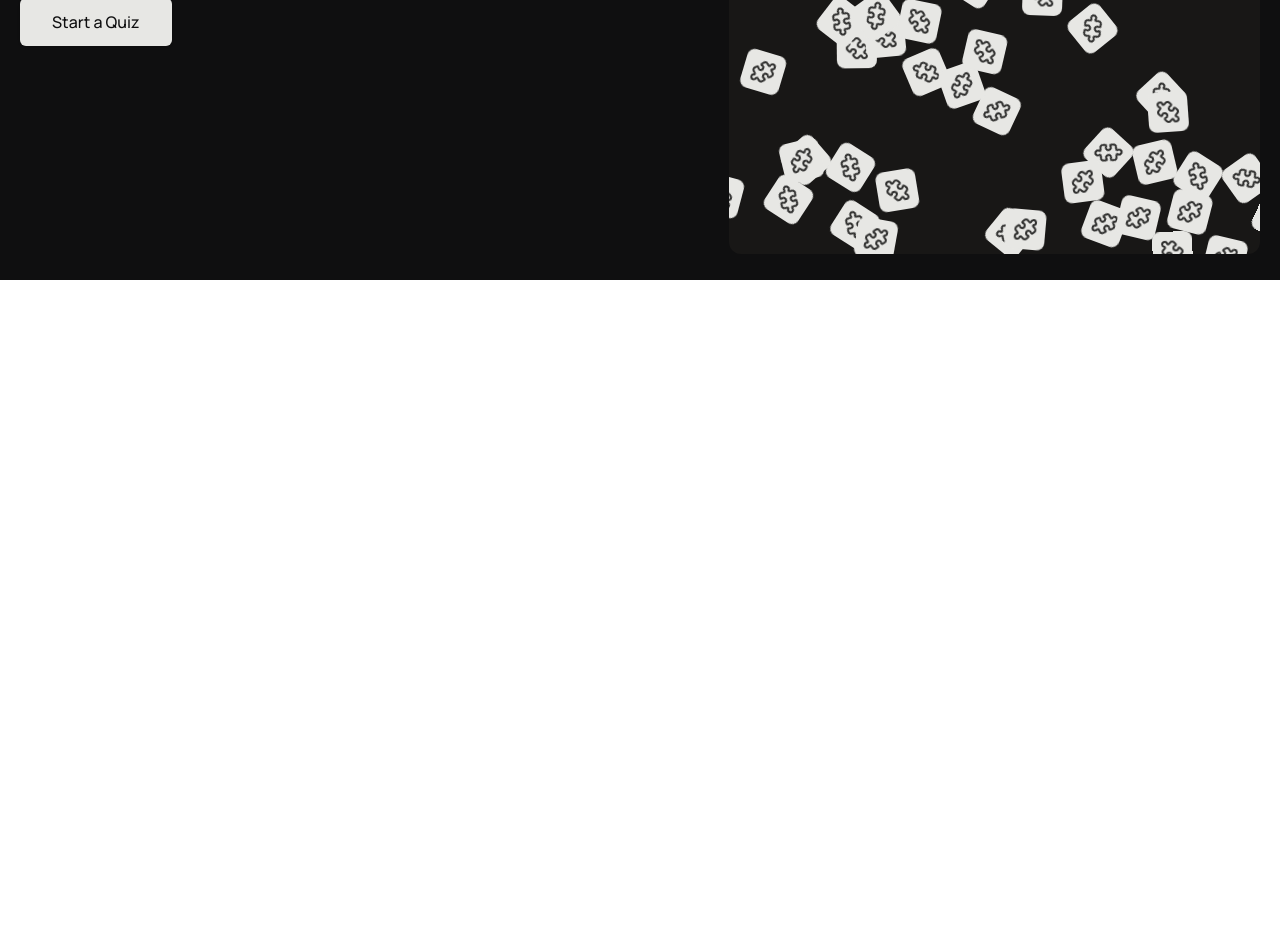
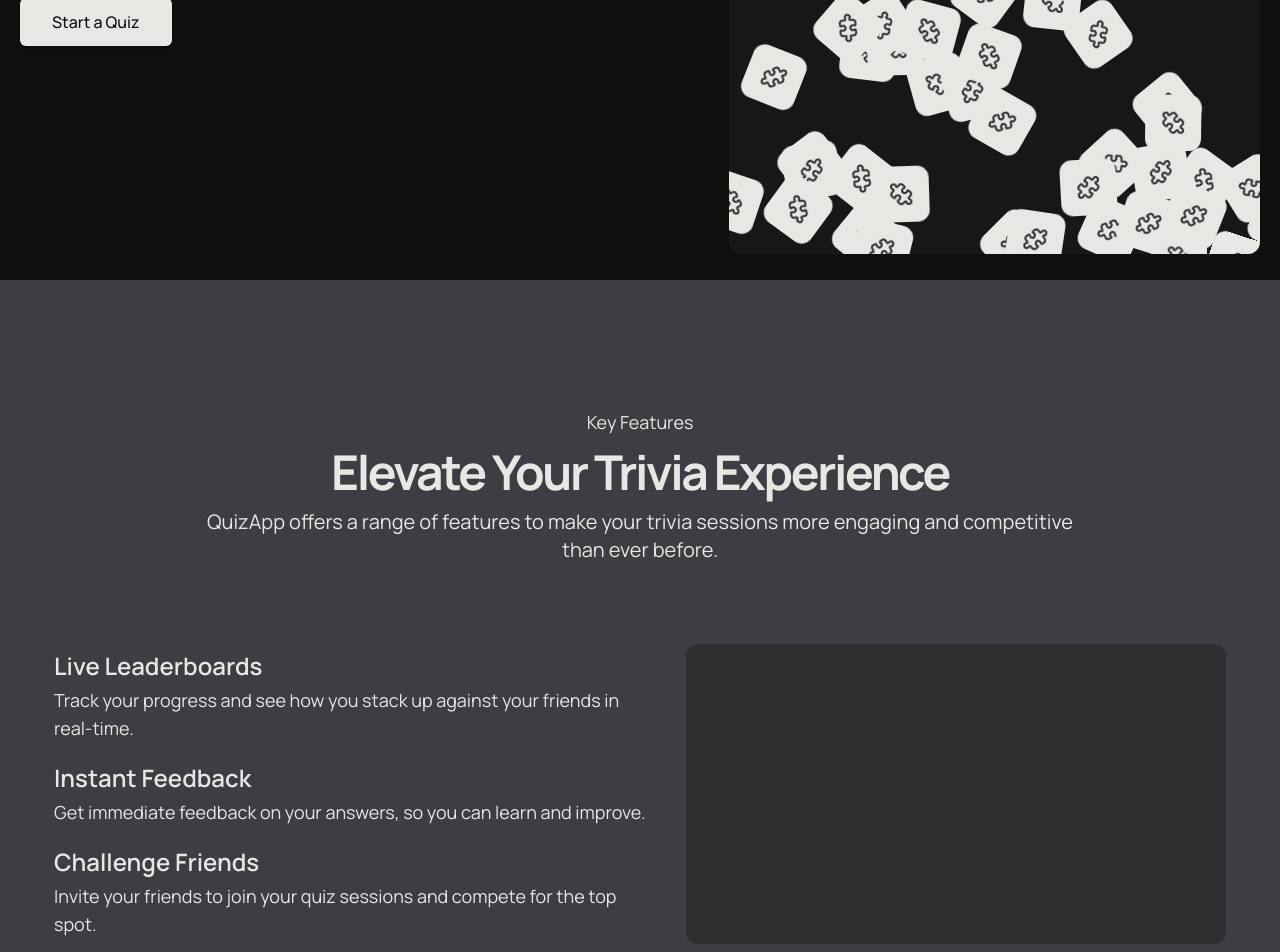
Before and after one commit to SwetanshuSingh/quiz-app, a Next.js app: page / in a window 1280 px wide. Shown: the part 520-1472 px from the top of the page. Before the commit the page ends 800 px from the top, so only its background shows below. Built offline with nearby package versions, Linux system fonts and the light colour scheme.

Commit message:
[feat]: hero & features section

```diff
--- a/src/app/layout.tsx
+++ b/src/app/layout.tsx
@@ -9,7 +9,7 @@ const manrope = Manrope({
 });
 
 export const metadata: Metadata = {
-  title: "Create Next App",
+  title: "Quiz App",
   description: "Generated by create next app",
 };
 
--- a/src/app/page.tsx
+++ b/src/app/page.tsx
@@ -1,33 +1,16 @@
+import FeaturesSection from "@/components/Features";
+import HeroSection from "@/components/Hero";
 import Navbar from "@/components/Navbar";
-import RandomPuzzleIcons from "@/components/PuzzleBox";
-import Link from "next/link";
 
 export default function Home() {
   return (
-    <main className="w-full px-5 bg-[#0F0F10] text-[#E7E7E4]">
-      <section className="w-full min-h-screen flex flex-col">
+    <main className="w-full bg-[#0F0F10] text-[#E7E7E4]">
+      <section className="w-full min-h-screen px-5 flex flex-col">
         <Navbar />
-        <div className="flex justify-around items-center flex-1">
-          <div className="flex flex-col gap-4">
-            <h3 className="text-6xl font-bold tracking-tight text-wrap max-w-[800px]">
-              Test Your Knowledge with Real-Time Quizzes
-            </h3>
-            <p className="text-xl text-wrap max-w-[600px]">
-              QuizApp is the ultimate platform for engaging, real-time quizzes.
-              Challenge your friends, compete on the leaderboard, and get
-              instant feedback on your answers.
-            </p>
-            <Link
-              href="#"
-              className="w-fit bg-[#E7E7E4] text-[#0F0F10] inline-flex h-12 items-center justify-center rounded-md px-8 font-medium shadow transition-colors hover:bg-primary/90 focus-visible:outline-none focus-visible:ring-1 focus-visible:ring-ring disabled:pointer-events-none disabled:opacity-50"
-              prefetch={false}
-            >
-              Start a Quiz
-            </Link>
-          </div>
-          <RandomPuzzleIcons />
-        </div>
+        <HeroSection />
       </section>
+      <FeaturesSection />
+      <section>helooo</section>
     </main>
   );
 }
--- /dev/null
+++ b/src/components/Features.tsx
@@ -0,0 +1,47 @@
+const FeaturesSection = () => {
+  return (
+    <section className="bg-[#3D3D43] flex flex-col justify-center items-center lg:py-32 lg:gap-20">
+      <div className="flex flex-col gap-3 items-center justify-center">
+        <p className="text-lg">Key Features</p>
+        <h3 className="text-5xl tracking-tighter font-bold">
+          Elevate Your Trivia Experience
+        </h3>
+        <h5 className="max-w-[900px] text-xl text-center">
+          QuizApp offers a range of features to make your trivia sessions more
+          engaging and competitive than ever before.
+        </h5>
+      </div>
+
+      <div className="flex justify-center items-center gap-8">
+        <div className="flex flex-col gap-5">
+          <div className="max-w-[600px] space-y-1">
+            <h6 className="text-2xl font-semibold">Live Leaderboards</h6>
+            <p className="text-lg">
+              Track your progress and see how you stack up against your friends
+              in real-time.
+            </p>
+          </div>
+
+          <div className="max-w-[600px] space-y-1">
+            <h6 className="text-2xl font-semibold">Instant Feedback</h6>
+            <p className="text-lg">
+              Get immediate feedback on your answers, so you can learn and
+              improve.
+            </p>
+          </div>
+
+          <div className="max-w-[600px] space-y-1">
+            <h6 className="text-2xl font-semibold">Challenge Friends</h6>
+            <p className="text-lg">
+              Invite your friends to join your quiz sessions and compete for the
+              top spot.
+            </p>
+          </div>
+        </div>
+        <div className="bg-[#2F2E30] w-[540px] h-[300px] rounded-xl"></div>
+      </div>
+    </section>
+  );
+};
+
+export default FeaturesSection;
--- /dev/null
+++ b/src/components/Hero.tsx
@@ -0,0 +1,29 @@
+import RandomPuzzleIcons from "@/components/PuzzleBox";
+import Link from "next/link";
+
+const HeroSection = () => {
+  return (
+    <div className="flex justify-around items-center flex-1">
+      <div className="flex flex-col gap-4">
+        <h3 className="text-6xl font-bold tracking-tight text-wrap max-w-[800px]">
+          Test Your Knowledge with Real-Time Quizzes
+        </h3>
+        <p className="text-xl text-wrap max-w-[600px]">
+          QuizApp is the ultimate platform for engaging, real-time quizzes.
+          Challenge your friends, compete on the leaderboard, and get instant
+          feedback on your answers.
+        </p>
+        <Link
+          href="#"
+          className="w-fit bg-[#E7E7E4] text-[#0F0F10] inline-flex h-12 items-center justify-center rounded-md px-8 font-medium shadow transition-colors hover:bg-primary/90 focus-visible:outline-none focus-visible:ring-1 focus-visible:ring-ring disabled:pointer-events-none disabled:opacity-50"
+          prefetch={false}
+        >
+          Start a Quiz
+        </Link>
+      </div>
+      <RandomPuzzleIcons />
+    </div>
+  );
+};
+
+export default HeroSection;
--- a/src/components/PuzzleBox.tsx
+++ b/src/components/PuzzleBox.tsx
@@ -41,7 +41,7 @@ const RandomPuzzleIcons = () => {
       {icons.map((icon, index) => (
         <div
           key={index}
-          className="absolute bg-[#E7E7E4] w-fit p-2 rounded-lg"
+          className="absolute bg-[#E7E7E4] w-fit p-4 rounded-xl"
           style={{
             left: `${icon.x}%`,
             top: `${icon.y}%`,
```
